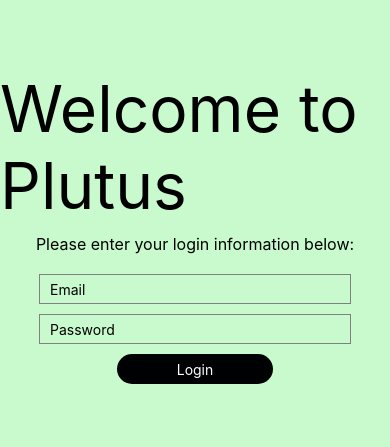
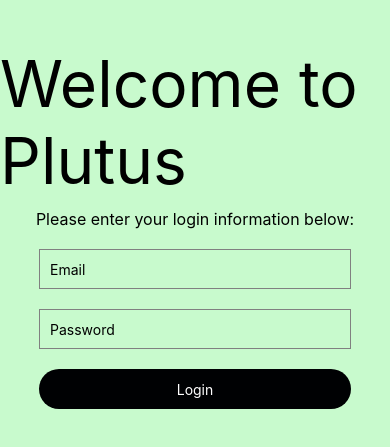
Before and after one commit to KalebHedrick/PlutusFrontEnd, a React Native app in the folder Plutus/: screen /Login in a window 390 px wide. Shown: the part 195-642 px from the top of the page. Built offline with nearby package versions, Linux system fonts and the light colour scheme.

Commit message:
login changes 3

```diff
--- a/Plutus/screens/Landing Page/loginScreen.js
+++ b/Plutus/screens/Landing Page/loginScreen.js
@@ -6,7 +6,7 @@ const Login = ({ navigation }) => {
   const [password, setPassword] = useState('');
 
   const handleLogin = () => {
-    // Add API implementation for login here
+    // Add api implementation for login here
     console.log('Email:', email);
     console.log('Password:', password);
   };
@@ -60,18 +60,18 @@ const styles = StyleSheet.create({
     marginBottom: 20,
   },
   input: {
-    height: 30, // Reduced height
+    height: 40, // Adjusted height
     width: '80%', // Adjusted width
     borderColor: 'gray',
     borderWidth: 1,
-    marginBottom: 10, // Reduced margin
+    marginBottom: 20,
     paddingLeft: 10,
   },
   button: {
     backgroundColor: '#000103',
     borderRadius: 50,
-    width: '40%', // Reduced width
-    height: 30, // Reduced height
+    width: '80%',
+    height: 40, // Adjusted height
     justifyContent: 'center',
     alignItems: 'center',
   },
```
